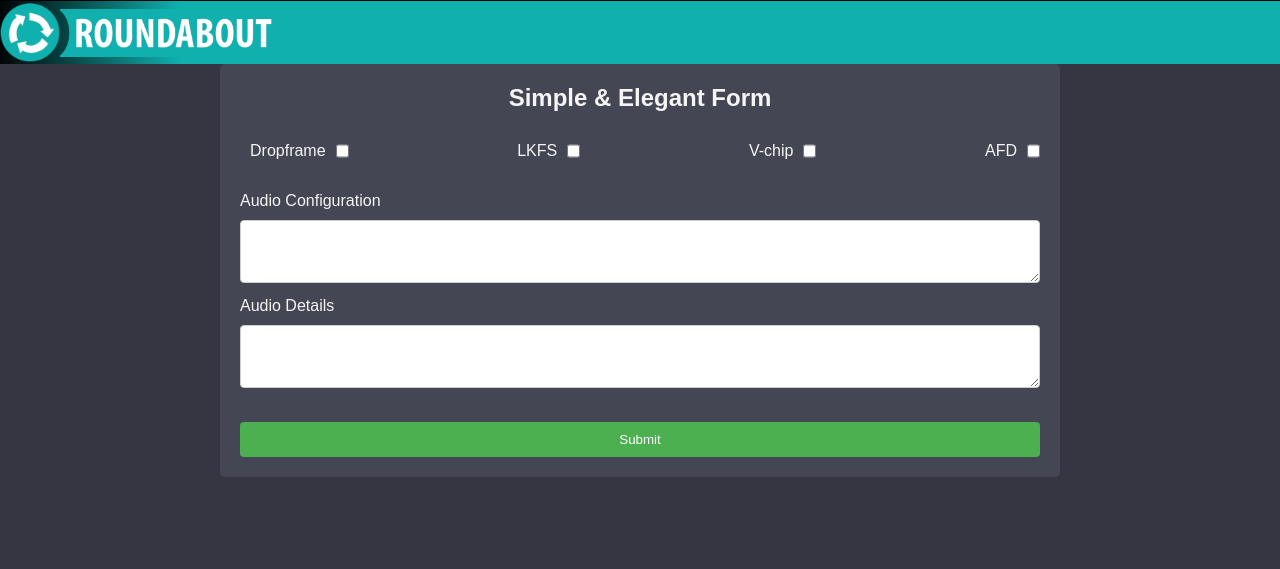
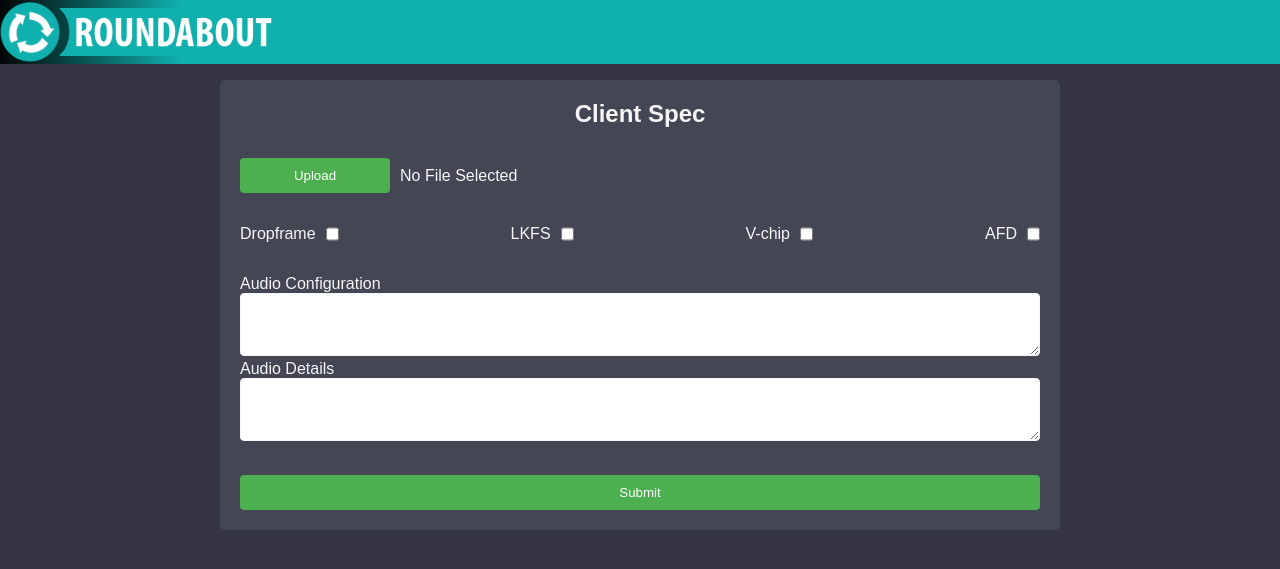
Before and after one commit to PixelOmen/webspec, a Flask app: page / in a window 1280 px wide. Shown: the top 569 px of the page. Run offline with Flask 3, Linux system fonts and the light colour scheme.

Commit message:
Basic initial framework

```diff
--- a/app.py
+++ b/app.py
@@ -26,7 +26,7 @@ app.config['SEND_FILE_MAX_AGE_DEFAULT'] = 0
 
 @app.route('/')
 def index():
-    return render_template('index.html', appversion=APPVERSION)
+    return render_template('index.html', APPVERSION=APPVERSION)
 
 def websocket_app(ws: "WebSocket"):
     while not ws.closed:
--- a/static/css/base.css
+++ b/static/css/base.css
@@ -12,8 +12,6 @@
     align-items: center;
     min-width: 99%;
     height: 4em;
-    border-top: solid 1px black;
-    box-sizing: border-box;
     background-color: rgb(16, 176, 174);
     background: linear-gradient(to right, rgb(1, 5, 5) 0px, rgb(16, 176, 174) 180px);
 }
@@ -41,12 +39,44 @@ body {
     background-color: rgb(53,54,65);
 }
 
-.container {
+.container-form {
     background-color: rgb(68,70,84);
+    margin-top: 1rem;
+    margin-left: auto;
+    margin-right: auto;
     padding: 20px;
     border-radius: 5px;
     max-width: 800px;
-    margin: auto;
+}
+
+.input-fileUpload {
+    display: flex;
+    align-items: center;
+    /* margin-bottom: 1rem; */
+}
+
+#input-docUpload-actual {
+    display: none;
+}
+
+#input-docUpload-visual {
+    background-color: #4CAF50;
+    color: white;
+    padding: 10px 20px;
+    border: none;
+    border-radius: 4px;
+    cursor: pointer;
+    text-align: center;
+    width: 150px;
+}
+
+#input-docUpload-visual:hover {
+    background-color: #45a049;
+}
+
+.input-fileUpload-filename {
+    margin-left: 10px;
+    white-space: nowrap;
 }
 
 h2 {
@@ -54,15 +84,10 @@ h2 {
     margin-bottom: 30px;
 }
 
-label {
-    display: block;
-    margin: 10px 0;
-}
-
 input, textarea, select {
     width: 100%;
     padding: 8px;
-    border: 1px solid #ccc;
+    border: 1px solid whitesmoke;
     border-radius: 4px;
     box-sizing: border-box;
 }
@@ -71,6 +96,7 @@ input, textarea, select {
     display: flex;
     flex-wrap: wrap;
     justify-content: space-between;
+    margin-top: 2rem;
     margin-bottom: 2rem;
 }
 
@@ -80,7 +106,8 @@ input, textarea, select {
 }
 
 .checkbox-container label {
-    margin: 0 10px;
+    display: block;
+    margin-right: 10px;
 }
 
 button {
@@ -91,9 +118,12 @@ button {
     border-radius: 4px;
     cursor: pointer;
     text-align: center;
-    margin-top: 30px;
     display: block;
     width: 100%;
+}
+
+#btn-submit {
+    margin-top: 30px;
 }
 
 button:hover {
--- /dev/null
+++ b/static/js/index.js
@@ -0,0 +1,24 @@
+"use strict";
+const myform = document.getElementById('form-main');
+const uploadBtn = document.getElementById('input-docUpload-visual');
+function formToObject(form) {
+    const formData = new FormData(form);
+    const obj = {};
+    for (const [key, value] of formData.entries()) {
+        obj[key] = value;
+    }
+    const elements = form.querySelectorAll('input[type="checkbox"]');
+    const checkboxes = elements;
+    for (const checkbox of checkboxes) {
+        obj[checkbox.name] = checkbox.checked;
+    }
+    return obj;
+}
+myform.addEventListener('submit', (event) => {
+    event.preventDefault();
+    const formData = formToObject(myform);
+    console.log(formData);
+});
+uploadBtn.addEventListener('click', () => {
+    console.log("uploadbtn clicked");
+});
--- a/templates/index.html
+++ b/templates/index.html
@@ -16,25 +16,30 @@
     <img src="{{ url_for('static', filename='img/roundaboutlogo_alt.png')}}" alt="Roundabout Sign" id='roundaboutSign'>
 </div>
 </div>
-  <div class="container">
-    <h2>Simple & Elegant Form</h2>
-    <form>
+  <div class="container-form">
+    <h2>Client Spec</h2>
+    <form id="form-main">
+        <div class="input-fileUpload">
+            <input type="file" class="input-fileUpload-actual" id="input-docUpload-actual" multiple="false">
+            <button type="button" class="input-fileUpload-visual" id="input-docUpload-visual">Upload</button>
+            <span class="input-fileUpload-filename" id="input-docUpload-filename">No File Selected</span>
+        </div>
         <div class="checkboxes">
             <div class="checkbox-container">
                 <label for="dropframe">Dropframe</label>
-                <input type="checkbox" name="dropframe" id="checkbox-dropframe">
+                <input type="checkbox" name="dropframe" id="checkbox-dropframe" value="false">
             </div>
             <div class="checkbox-container">
                 <label for="lkfs">LKFS</label>
-                <input type="checkbox" name="lkfs" id="checkbox-lkfs">
+                <input type="checkbox" name="lkfs" id="checkbox-lkfs" value="true">
             </div>
             <div class="checkbox-container">
                 <label for="vchip">V-chip</label>
-                <input type="checkbox" name="vchip" id="checkbox-vchip">
+                <input type="checkbox" name="vchip" id="checkbox-vchip" value="false">
             </div>
             <div class="checkbox-container">
                 <label for="afd">AFD</label>
-                <input type="checkbox" name="afd" id="checkbox-afd">
+                <input type="checkbox" name="afd" id="checkbox-afd" value="false">
             </div>
         </div>
 
@@ -46,8 +51,9 @@
 
         <!-- Add more fields as needed based on the provided information -->
 
-        <button type="submit">Submit</button>
+        <button type="submit" id="btn-submit">Submit</button>
     </form>
   </div>
+  <script type="module" src='{{ url_for("static", filename="js/index.js", v=APPVERSION) }}'></script>
 </body>
 </html>
```
Also changed, not shown: static/ts/index.ts (added, +26 -0 lines), static/ts/test.ts (deleted).
